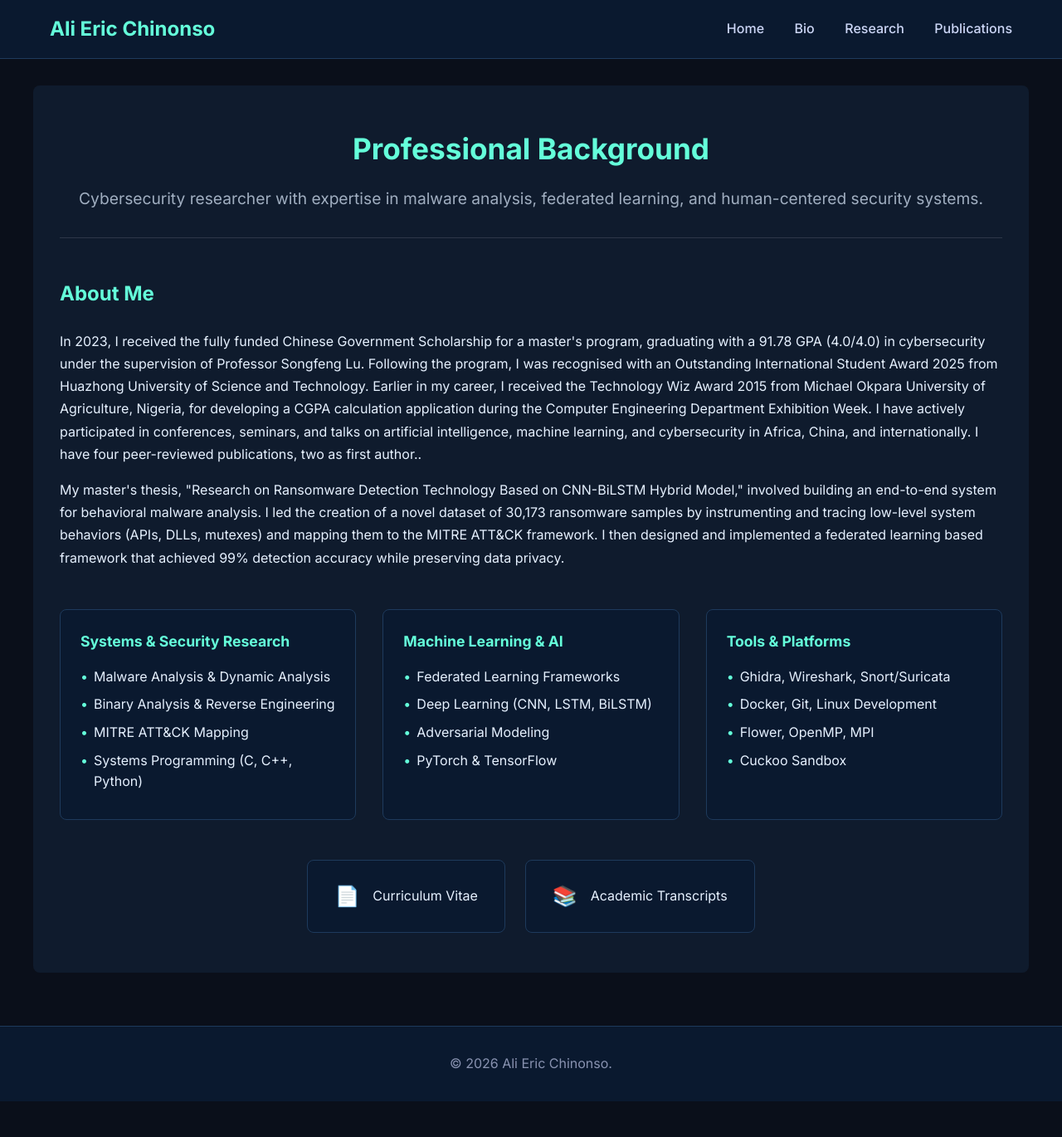
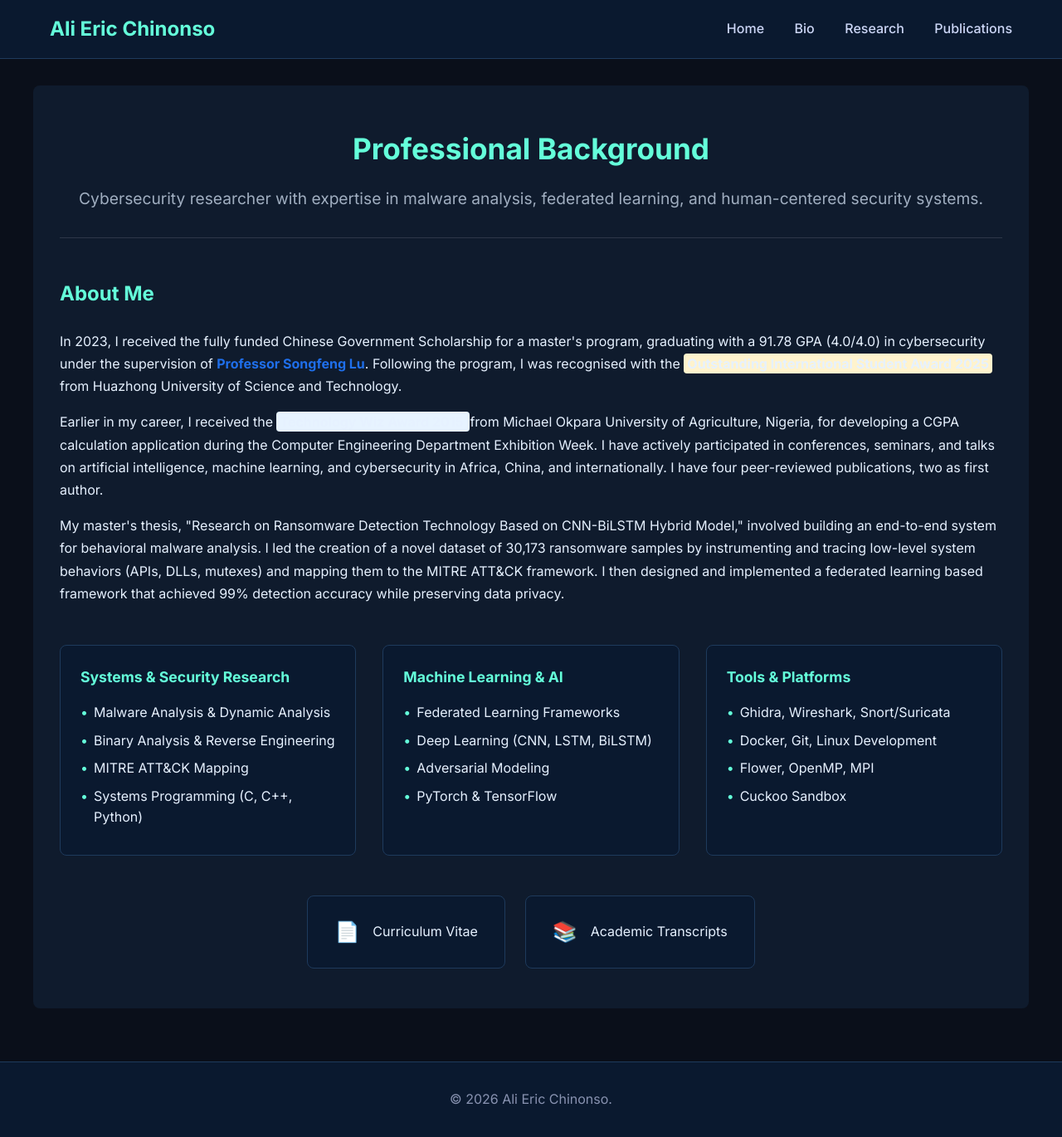
Before and after one commit to EmpireNetwork123/EmpireNetwork123.github.io, a Jekyll site: the page built from bio.md, in a window 1280 px wide and 1370 px high. Shown: the whole window at 83% size. Built offline with Jekyll 4.4.1, drawn with Linux system fonts in a browser that asks for light colours.

Commit message:
Refactor bio content with improved formatting
Updated the bio section with enhanced formatting and links.

```diff
--- a/bio.md
+++ b/bio.md
@@ -12,9 +12,23 @@
 <div class="bio-content">
   <div class="bio-section">
     <h3>About Me</h3>
-    <p>In 2023, I received the fully funded Chinese Government Scholarship for a master's program, graduating with a 91.78 GPA (4.0/4.0) in cybersecurity under the supervision of Professor Songfeng Lu. Following the program, I was recognised with an Outstanding International Student Award 2025 from Huazhong University of Science and Technology.
-Earlier in my career, I received the Technology Wiz Award 2015 from Michael Okpara University of Agriculture, Nigeria, for developing a CGPA calculation application during the Computer Engineering Department Exhibition Week. I have actively participated in conferences, seminars, and talks on artificial intelligence, machine learning, and cybersecurity in Africa, China, and internationally. I have four peer-reviewed publications, two as first author..</p>
-    <p>My master's thesis, "Research on Ransomware Detection Technology Based on CNN-BiLSTM Hybrid Model," involved building an end-to-end system for behavioral malware analysis. I led the creation of a novel dataset of 30,173 ransomware samples by instrumenting and tracing low-level system behaviors (APIs, DLLs, mutexes) and mapping them to the MITRE ATT&CK framework. I then designed and implemented a federated learning based framework that achieved 99% detection accuracy while preserving data privacy.</p>
+    <p>
+In 2023, I received the fully funded Chinese Government Scholarship for a master's program, graduating with a 91.78 GPA (4.0/4.0) in cybersecurity under the supervision of
+<a href="#" style="font-weight:600; color:#1f6feb; text-decoration:none;">Professor Songfeng Lu</a>.
+Following the program, I was recognised with the
+<span style="background-color:#fff3cd; font-weight:600; padding:2px 4px; border-radius:4px;">
+Outstanding International Student Award 2025
+</span>
+from Huazhong University of Science and Technology.</p>
+<p>
+Earlier in my career, I received the
+<span style="background-color:#e7f3ff; font-weight:600; padding:2px 4px; border-radius:4px;">
+Technology Wiz Award 2015
+</span>
+from Michael Okpara University of Agriculture, Nigeria, for developing a CGPA calculation application during the Computer Engineering Department Exhibition Week. I have actively participated in conferences, seminars, and talks on artificial intelligence, machine learning, and cybersecurity in Africa, China, and internationally. I have four peer-reviewed publications, two as first author.
+</p>
+<p>
+My master's thesis, "Research on Ransomware Detection Technology Based on CNN-BiLSTM Hybrid Model," involved building an end-to-end system for behavioral malware analysis. I led the creation of a novel dataset of 30,173 ransomware samples by instrumenting and tracing low-level system behaviors (APIs, DLLs, mutexes) and mapping them to the MITRE ATT&CK framework. I then designed and implemented a federated learning based framework that achieved 99% detection accuracy while preserving data privacy.</p>
   </div>
 
   <div class="bio-grid">
```
